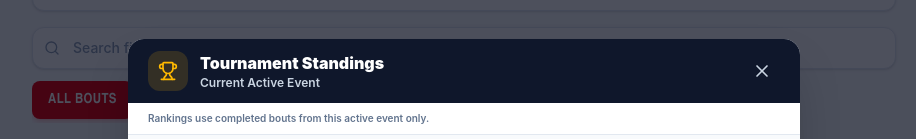
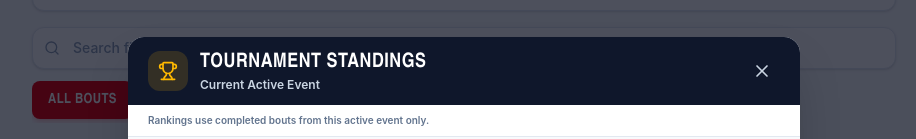
Before and after one commit to hizam-omar/Gomo-Muaythai-Arena-Webview, a React (Vite) app: page / in a window 1280 px wide. Both pictures are taken after a click on the button "STANDINGS". Shown: the part 197-336 px from the top of the page, without its empty margins (176-1092 px from the left). Built offline with nearby package versions, Linux system fonts and the light colour scheme; no server answers; the database is empty.

Commit message:
an update

```diff
--- a/src/components/TournamentStandingsModal.tsx
+++ b/src/components/TournamentStandingsModal.tsx
@@ -99,7 +99,7 @@ export function TournamentStandingsModal({
               <Trophy className="h-5 w-5 text-amber-400" />
             </div>
             <div className="min-w-0">
-              <h2 className="text-sm font-black sm:text-base">Tournament Standings</h2>
+              <h2 className="font-combat text-lg font-black uppercase sm:text-xl">Tournament Standings</h2>
               <p className="truncate text-[10px] font-semibold text-slate-300 sm:text-xs">{eventName || 'Current Active Event'}</p>
             </div>
           </div>
@@ -135,7 +135,7 @@ export function TournamentStandingsModal({
                     <StandingAvatar standing={standing} />
                     <div className="min-w-0 flex-1">
                       <div className="flex flex-wrap items-center gap-1.5">
-                        <h3 className="truncate text-sm font-extrabold text-slate-900 dark:text-white">{standing.name}</h3>
+                        <h3 className="font-combat truncate text-base font-black uppercase text-slate-900 dark:text-white">{standing.name}</h3>
                         {standing.medal && (
                           <span className="inline-flex items-center gap-1 rounded-md bg-amber-50 px-1.5 py-0.5 text-[8px] font-black text-amber-700 ring-1 ring-amber-200">
                             <Medal className="h-3 w-3" /> {standing.medal}
--- a/src/components/VictoryOverlay.tsx
+++ b/src/components/VictoryOverlay.tsx
@@ -36,11 +36,11 @@ export function VictoryOverlay({ bout, onDismiss }: VictoryOverlayProps) {
         <div className="mx-auto mb-4 flex h-20 w-20 items-center justify-center rounded-full border-2 border-amber-400 bg-amber-50">
           <Trophy className="h-10 w-10 text-amber-500" />
         </div>
-        <p className="text-sm font-black tracking-[0.16em] text-amber-500">VICTORY UNLOCKED!</p>
+        <p className="font-combat text-lg font-black tracking-[0.16em] text-amber-500">VICTORY UNLOCKED!</p>
         <p className="mt-1 text-sm text-slate-500">Fight completed successfully</p>
 
         <div className="my-5 border-y border-slate-100 py-5">
-          <h2 className="text-2xl font-black text-emerald-700">{fighterName.toUpperCase()}</h2>
+          <h2 className="font-combat text-3xl font-black text-emerald-700">{fighterName.toUpperCase()}</h2>
           <p className="my-1 text-[10px] font-extrabold tracking-[0.18em] text-slate-400">DEFEATED</p>
           <p className="text-lg font-extrabold text-slate-800 dark:text-white">{opponentName.toUpperCase()}</p>
         </div>
```
